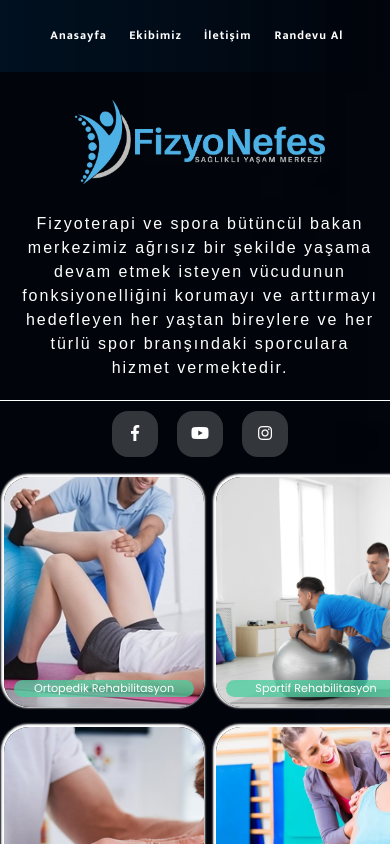
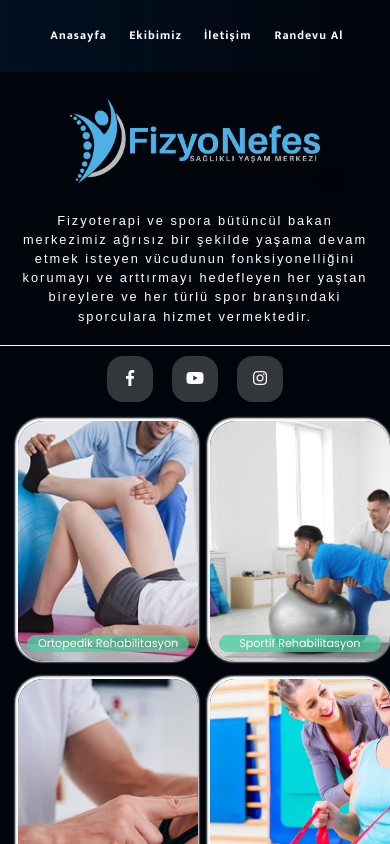
Before and after one commit to Orhannboz/fizyonefes, a React (Create React App) app: page / in a window 390 px wide. Shown: the top 844 px of the page. Built offline with nearby package versions, Linux system fonts and the light colour scheme; a web font is replaced by a local one.

Commit message:
card img fix

```diff
--- a/src/pages/main/main.css
+++ b/src/pages/main/main.css
@@ -307,14 +307,14 @@
         grid-template-columns: auto;
         justify-content: center;
         color: #fffefe;
-        font-size: 100%;
+        font-size: 80%;
         font-family: 'Barlow Condensed', sans-serif;
         margin: 5%;
     }
 
     .card {
-        width: 200px;
-        height: 230px;
+        width: 180px;
+        height: 240px;
     }
 
     .main-cards {
```
